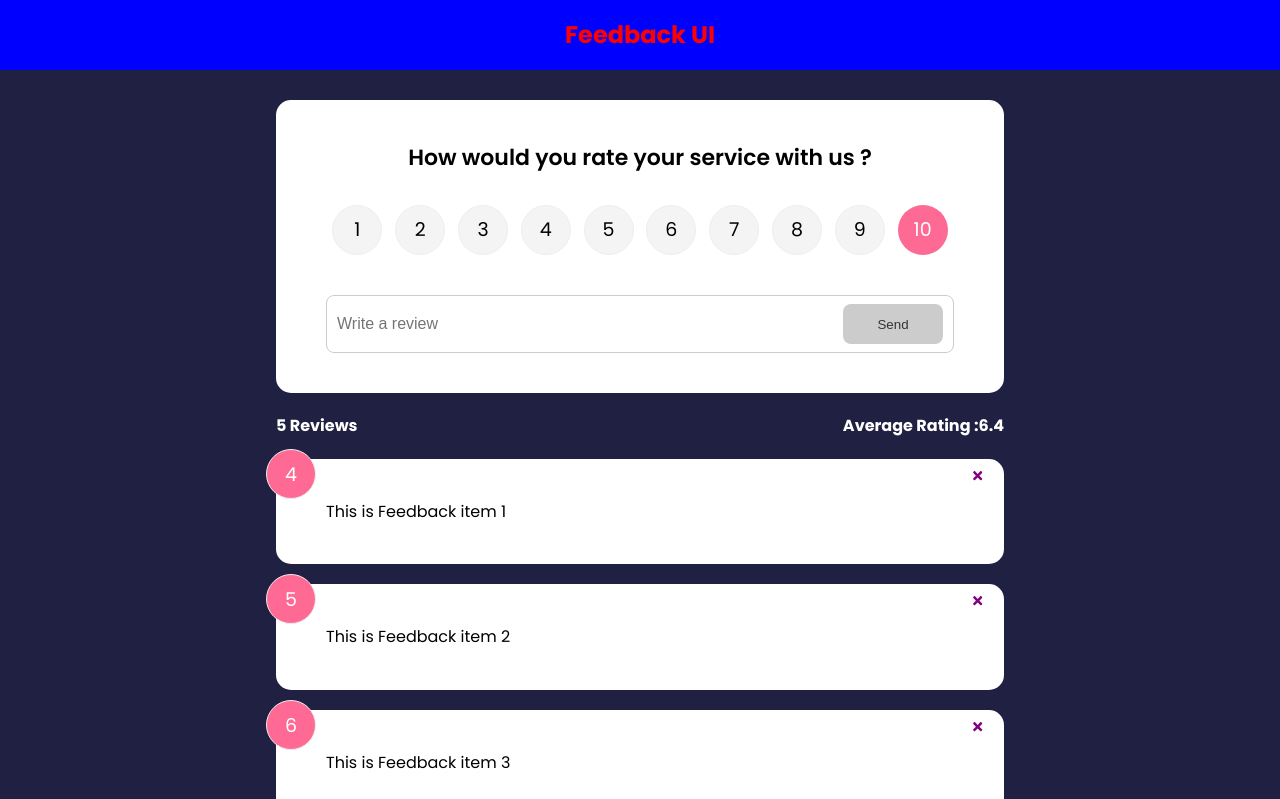
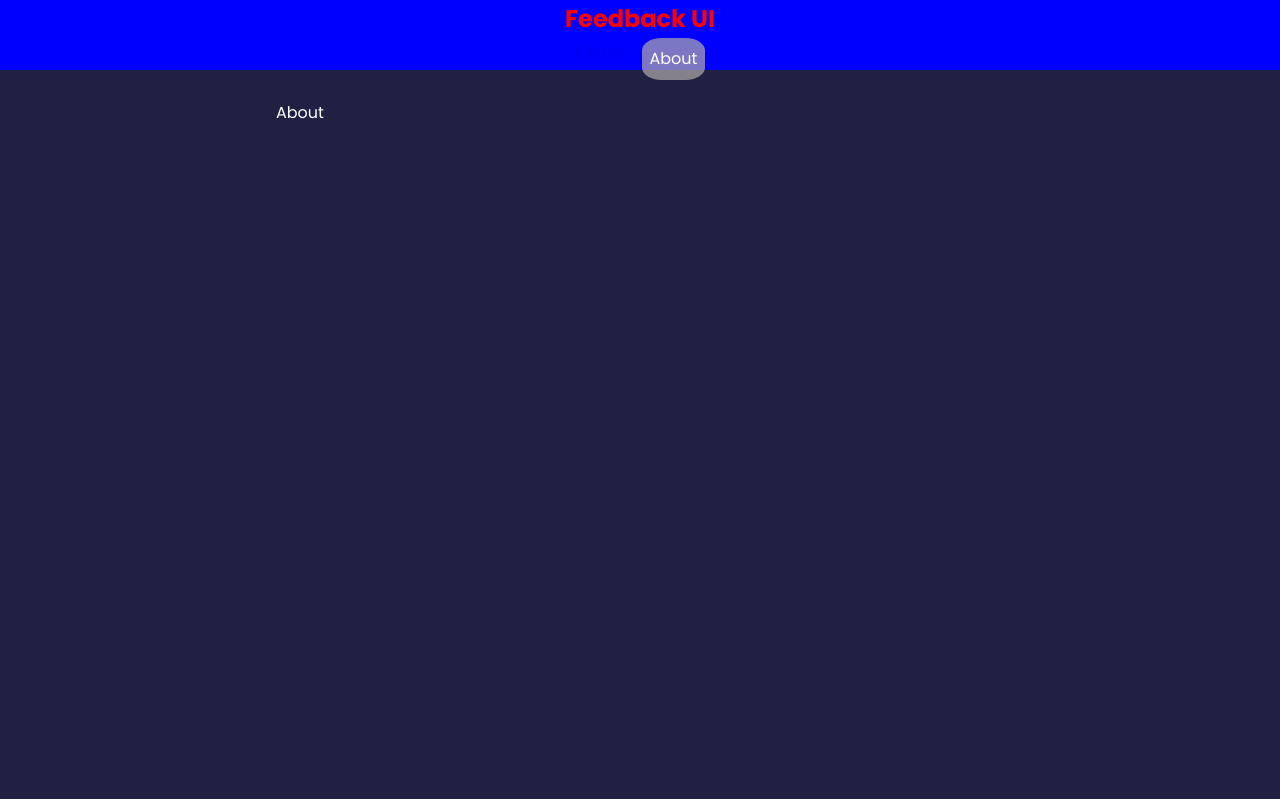
Before and after one commit to ranjan1992/FEEDBACK_UI_APP, a React (Create React App) app: page /about in a window 1280 px wide. Shown: the top 799 px of the page. Built offline with nearby package versions, Linux system fonts and the light colour scheme.

Commit message:
Use of NavLink and React Router

```diff
--- a/package.json
+++ b/package.json
@@ -10,6 +10,7 @@
     "react": "^18.2.0",
     "react-dom": "^18.2.0",
     "react-icons": "^4.4.0",
+    "react-router-dom": "^6.3.0",
     "react-scripts": "5.0.1",
     "uuid": "^8.3.2",
     "web-vitals": "^2.1.4"
--- a/src/App.js
+++ b/src/App.js
@@ -5,13 +5,16 @@ import FeedbackStats from './components/FeedbackStats';
 import Header from './components/Header';
 import Feedbackdata from './data/feedbackdata';
 import { v4 as uuidv4 } from 'uuid';
+import Home from './pages/Home';
+import About from './pages/About';
+import { BrowserRouter as Router, Routes, Route } from 'react-router-dom';
 
 function App() {
   const [feedback, setFeedback] = useState(Feedbackdata);
 
   const handleDelete = (id) => {
     if (window.confirm('Are you sure you want to delete ?'))
-      setFeedback(feedback.filter((item) => item.id != id));
+      setFeedback(feedback.filter((item) => item.id !== id));
   };
 
   const addFeedback = (newFeedback) => {
@@ -21,12 +24,25 @@ function App() {
   };
   return (
     <>
+      <Router>
         <Header />
         <div className="container">
+          <Routes>
+            <Route
+              path="/"
+              element={
+                <>
                   <FeedbackForm handleAdd={addFeedback} />
                   <FeedbackStats feedback={feedback} />
                   <FeedbackList feedback={feedback} onDelete={handleDelete} />
+                </>
+              }
+            />
+            <Route path="/" element={<Home />} />
+            <Route path="/about" element={<About />} />
+          </Routes>
         </div>
+      </Router>
     </>
   );
 }
--- a/src/components/FeedbackForm.jsx
+++ b/src/components/FeedbackForm.jsx
@@ -9,18 +9,18 @@ function FeedbackForm({ handleAdd }) {
   const [btnDisabled, setBtnDisabled] = useState(true);
   const [message, setMessage] = useState('');
 
-  const handleTextChange = (e) => {
-    if (text === '') {
+  const handleTextChange = ({ target: { value } }) => {
+    if (value === '') {
       setBtnDisabled(true);
       setMessage(null);
-    } else if (text !== '' && text.trim().length <= 10) {
+    } else if (value !== '' && value.trim().length <= 10) {
       setMessage('Please enter more than 10 characters !');
       setBtnDisabled(true);
     } else {
+      setBtnDisabled(false);
       setMessage(null);
-      setBtnDisabled(false);
     }
-    setText(e.target.value);
+    setText(value);
   };
 
   const handleSubmit = (e) => {
@@ -32,6 +32,9 @@ function FeedbackForm({ handleAdd }) {
       };
       handleAdd(newFeedback);
     }
+    setBtnDisabled(true);
+    setRating(10);
+    setText('');
   };
   return (
     <Card>
--- a/src/components/Header.jsx
+++ b/src/components/Header.jsx
@@ -1,15 +1,26 @@
 import React from 'react';
 import PropTypes from 'prop-types';
+import { NavLink } from 'react-router-dom';
 
 function Header({ text }) {
-    const headerStyle = {
-        backgroundColor: 'blue',
-        color: 'red'
-    }
+  const headerStyle = {
+    backgroundColor: 'blue',
+    color: 'red',
+  };
   return (
     <header style={headerStyle}>
       <div className="container">
         <h2>{text}</h2>
+        <div className="right">
+          <NavLink to="/" activeClassName="active">
+            {' '}
+            Home{' '}
+          </NavLink>
+          <NavLink to="/about" activeClassName="active">
+            {' '}
+            About
+          </NavLink>
+        </div>
       </div>
     </header>
   );
--- a/src/components/RatingSelect.jsx
+++ b/src/components/RatingSelect.jsx
@@ -15,7 +15,7 @@ function RatingSelect({ select }) {
           name="rating"
           value="1"
           onChange={handleChange}
-          checked={selected == 1}
+          checked={selected === 1}
         />
         <label htmlFor="num1">1</label>
       </li>
@@ -26,7 +26,7 @@ function RatingSelect({ select }) {
           name="rating"
           value="2"
           onChange={handleChange}
-          checked={selected == 2}
+          checked={selected === 2}
         />
         <label htmlFor="num2">2</label>
       </li>
@@ -38,7 +38,7 @@ function RatingSelect({ select }) {
           name="rating"
           value="3"
           onChange={handleChange}
-          checked={selected == 3}
+          checked={selected === 3}
         />
         <label htmlFor="num3">3</label>
       </li>
@@ -49,7 +49,7 @@ function RatingSelect({ select }) {
           name="rating"
           value="4"
           onChange={handleChange}
-          checked={selected == 4}
+          checked={selected === 4}
         />
         <label htmlFor="num4">4</label>
       </li>
@@ -60,7 +60,7 @@ function RatingSelect({ select }) {
           name="rating"
           value="5"
           onChange={handleChange}
-          checked={selected == 5}
+          checked={selected === 5}
         />
         <label htmlFor="num5">5</label>
       </li>
@@ -71,7 +71,7 @@ function RatingSelect({ select }) {
           name="rating"
           value="6"
           onChange={handleChange}
-          checked={selected == 6}
+          checked={selected === 6}
         />
         <label htmlFor="num6">6</label>
       </li>
@@ -82,7 +82,7 @@ function RatingSelect({ select }) {
           name="rating"
           value="7"
           onChange={handleChange}
-          checked={selected == 7}
+          checked={selected === 7}
         />
         <label htmlFor="num7">7</label>
       </li>
@@ -93,7 +93,7 @@ function RatingSelect({ select }) {
           name="rating"
           value="8"
           onChange={handleChange}
-          checked={selected == 8}
+          checked={selected === 8}
         />
         <label htmlFor="num8">8</label>
       </li>
@@ -104,7 +104,7 @@ function RatingSelect({ select }) {
           name="rating"
           value="9"
           onChange={handleChange}
-          checked={selected == 9}
+          checked={selected === 9}
         />
         <label htmlFor="num9">9</label>
       </li>
@@ -115,7 +115,7 @@ function RatingSelect({ select }) {
           name="rating"
           value="10"
           onChange={handleChange}
-          checked={selected == 10}
+          checked={selected === 10}
         />
         <label htmlFor="num10">10</label>
       </li>
--- a/src/index.css
+++ b/src/index.css
@@ -23,6 +23,11 @@ ul {
   padding: 0 20px;
 }
 
+.contain {
+  display: flex;
+  justify-content: space-evenly;
+}
+
 header {
   height: 70px;
   width: 100%;
@@ -30,6 +35,21 @@ header {
   justify-content: space-between;
   align-items: center;
   margin-bottom: 30px;
+}
+
+.right {
+  display: flex;
+  justify-content: space-around;
+  color: white;
+}
+
+.active {
+  background: rgb(175, 170, 170, 0.7);
+  color: white;
+  text-decoration: none;
+  padding: 0.5rem;
+  border: none;
+  border-radius: 30%;
 }
 
 .card {
--- /dev/null
+++ b/src/pages/About.jsx
@@ -0,0 +1,7 @@
+import React from 'react';
+
+function About() {
+  return <div>About</div>;
+}
+
+export default About;
--- /dev/null
+++ b/src/pages/Home.jsx
@@ -0,0 +1,7 @@
+import React from 'react';
+
+function Home() {
+  return <div>Home</div>;
+}
+
+export default Home;
```
Also changed, not shown: 1 other file (tests, documents, lock files or other folders). Lines whose indentation alone changed are shown as unchanged.
